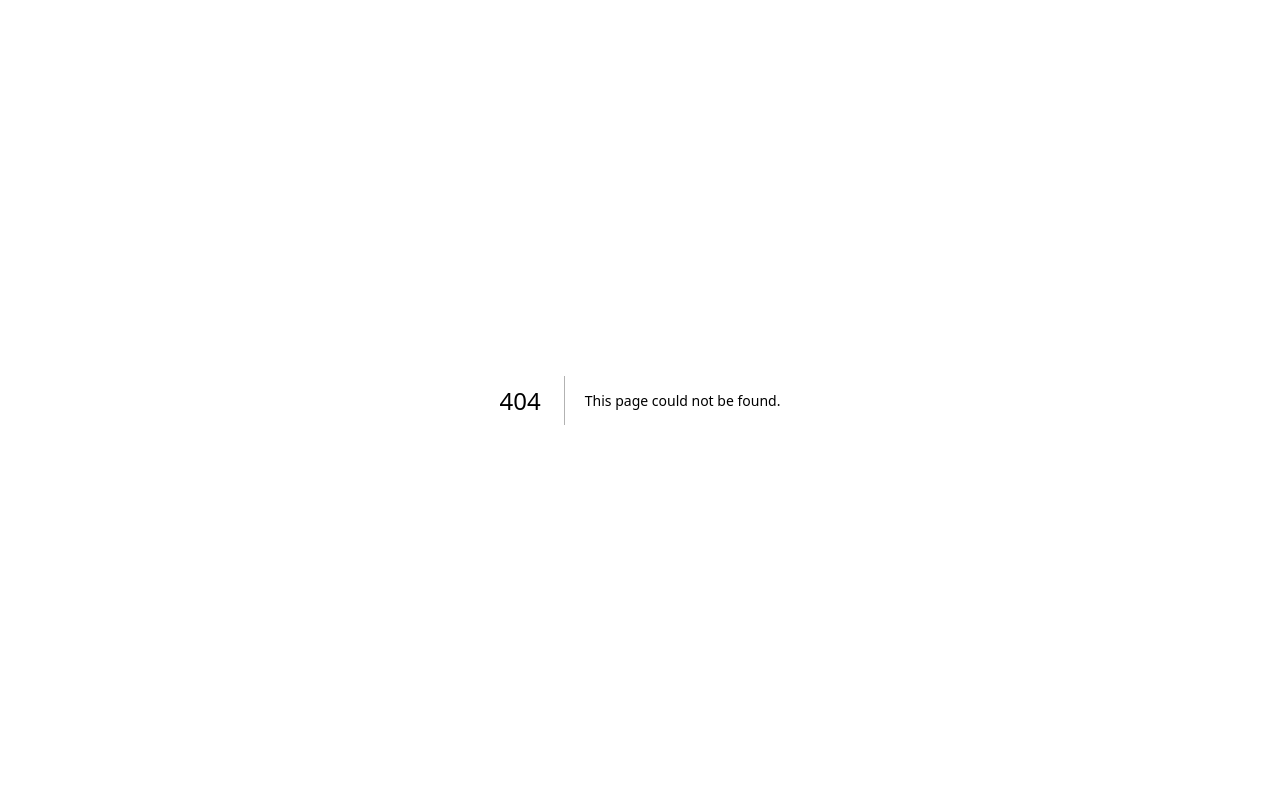
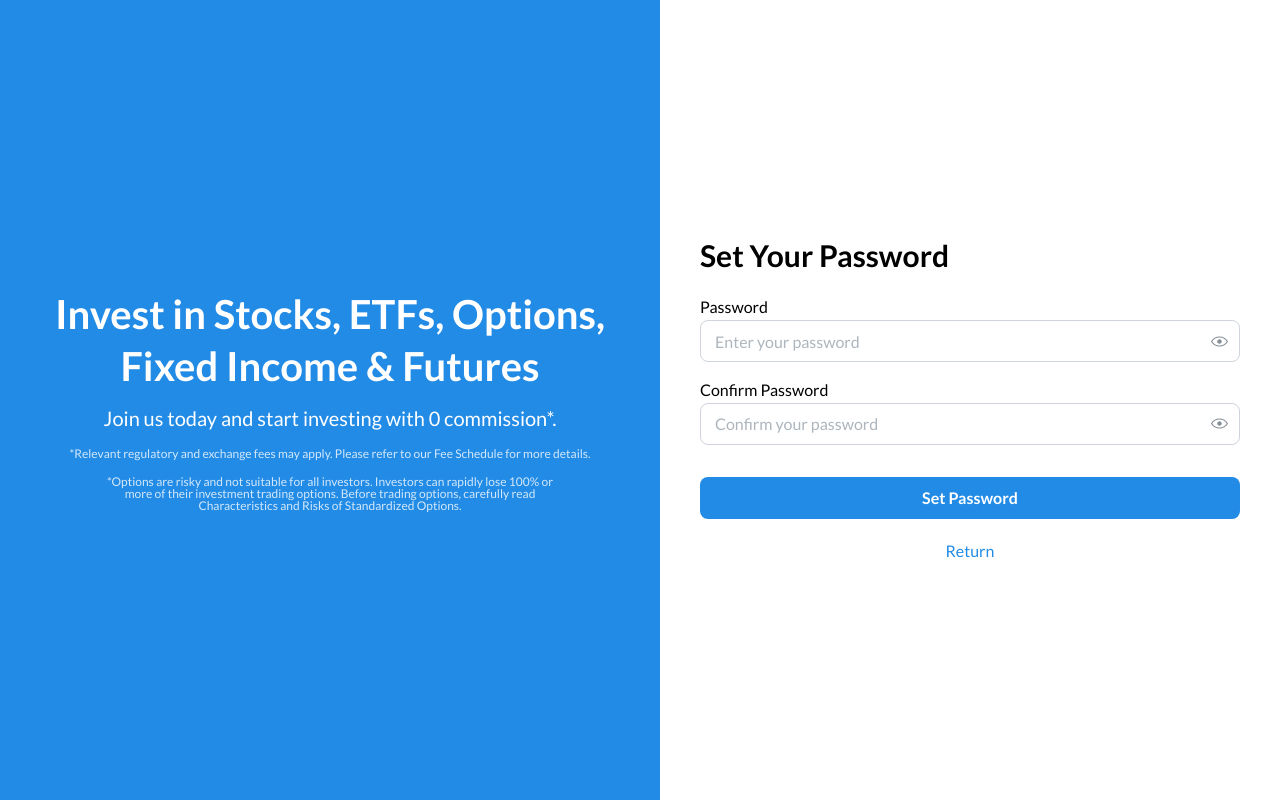
Before and after one commit to goodstripe/Alpha-Platform, a Next.js app: page /auth/set-password in a window 1280 px wide. Before the commit this address had no page. Built offline with nearby package versions, Linux system fonts and the light colour scheme.

Commit message:
`Added useRouter hook and updated Button component in SignUp page`

```diff
--- /dev/null
+++ b/src/app/auth/set-password/page.tsx
@@ -0,0 +1,64 @@
+"use client";
+
+import React from "react";
+import {
+  Anchor,
+  Button,
+  Group,
+  Paper,
+  PasswordInput,
+  Title,
+} from "@mantine/core";
+import classes from "../signup/AuthenticationImage.module.css";
+import { LeftSideInAuth } from "../signup/LeftSideInAuth";
+import { useRouter } from "next/navigation";
+
+const SetPassword = () => {
+  const router = useRouter();
+
+  return (
+    <div className={classes.wrapper}>
+      <LeftSideInAuth />
+
+      <div className={classes.rightSide}>
+        <Paper className={classes.form}>
+          <Title size={30} mb={20}>
+            Set Your Password
+          </Title>
+
+          <PasswordInput
+            label="Password"
+            placeholder="Enter your password"
+            mt="md"
+            size="md"
+            radius="md"
+          />
+
+          <PasswordInput
+            label="Confirm Password"
+            placeholder="Confirm your password"
+            mt="md"
+            size="md"
+            radius="md"
+          />
+
+          <Button fullWidth mt="xl" size="md" radius="md">
+            Set Password
+          </Button>
+
+          <Group justify="center" mt={20}>
+            <Anchor
+              href="#"
+              fw={500}
+              onClick={() => router.push("/auth/login")}
+            >
+              Return
+            </Anchor>
+          </Group>
+        </Paper>
+      </div>
+    </div>
+  );
+};
+
+export default SetPassword;
```
Also changed, not shown: src/app/auth/signup/page.tsx (+10 -1 lines).
